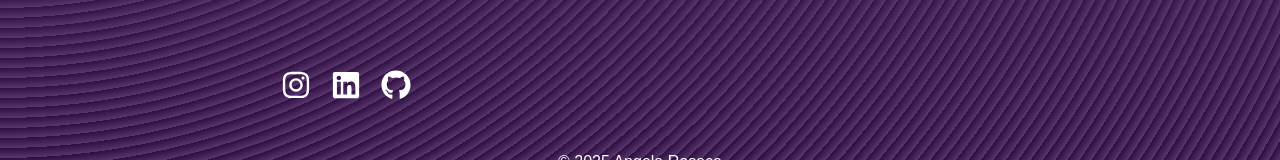
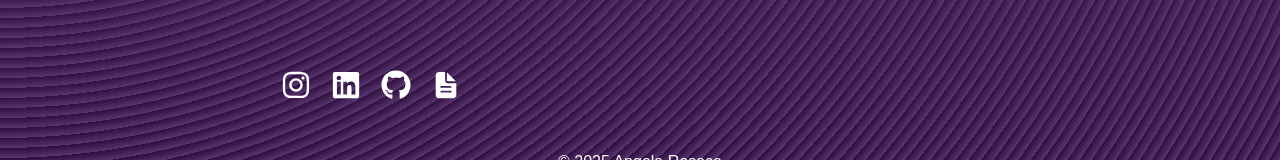
Before and after one commit to AngelaRos25/portfolio-2.0, a React (Vite) app: page /contact in a window 1280 px wide. Shown: the part 582-742 px from the top of the page. Built offline with nearby package versions, Linux system fonts and the light colour scheme.

Commit message:
aggiugo icon curriculum

```diff
--- a/src/components/Footer/Footer.jsx
+++ b/src/components/Footer/Footer.jsx
@@ -1,6 +1,8 @@
 import { FaInstagram } from "react-icons/fa";
 import { FaLinkedin } from "react-icons/fa6";
 import { FaGithub } from "react-icons/fa6";
+import { IoDocumentText } from "react-icons/io5";
+
 
 import './Footer.css';
 
@@ -11,6 +13,7 @@ function Footer(){
         <a href="https://www.instagram.com/angiirosi/" target="_blank"><FaInstagram /></a>
         <a href="https://www.linkedin.com/in/angela-rosace-744925291/"><FaLinkedin /></a>
         <a href="https://github.com/Giangy25"><FaGithub /></a>
+        <a><IoDocumentText /></a>
       </div>
       <div className="copyright">
         © 2025 Angela Rosace
```
